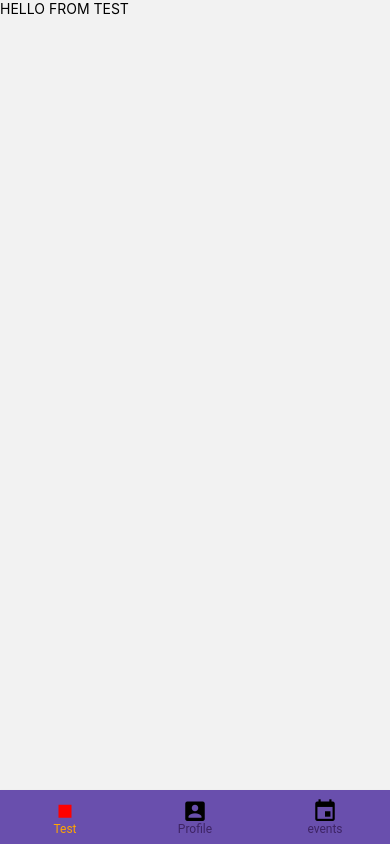
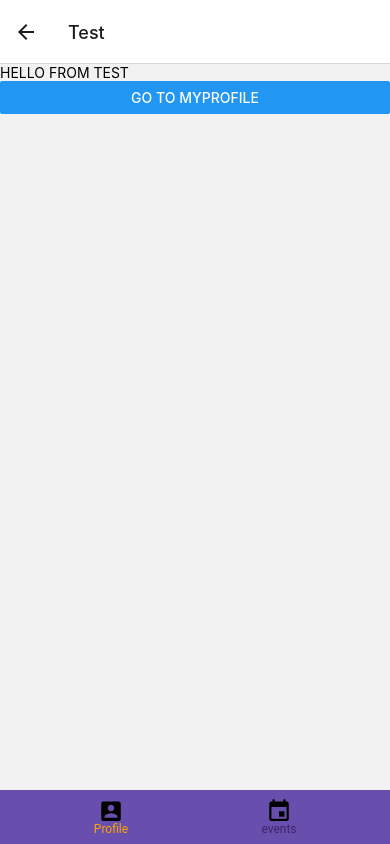
Before and after one commit to danielforkner/Expo-React-Native-Tutorial, a React Native app: screen /Test in a window 390 px wide. Built offline with nearby package versions, Linux system fonts and the light colour scheme; no server answers.

Commit message:
routing navigate

```diff
--- a/package.json
+++ b/package.json
@@ -13,14 +13,17 @@
     "@react-navigation/bottom-tabs": "^6.3.2",
     "@react-navigation/material-bottom-tabs": "^6.2.2",
     "@react-navigation/native": "^6.0.11",
+    "@react-navigation/native-stack": "^6.7.0",
     "@reduxjs/toolkit": "^1.8.4",
     "expo": "~46.0.7",
+    "expo-document-picker": "~10.3.0",
     "expo-facebook": "^12.2.0",
     "expo-status-bar": "~1.4.0",
     "firebase": "^9.9.2",
     "react": "18.0.0",
     "react-dom": "18.0.0",
     "react-native": "0.69.4",
+    "react-native-document-picker": "^8.1.1",
     "react-native-paper": "^4.12.4",
     "react-native-vector-icons": "^9.2.0",
     "react-native-web": "~0.18.7",
--- a/src/Main.js
+++ b/src/Main.js
@@ -36,7 +36,7 @@ export default function Main() {
         // labeled={false}
         barStyle={{ backgroundColor: '#694fad' }}
       >
-        <Screen
+        {/* <Screen
           name="Test"
           component={Test}
           options={{
@@ -44,7 +44,7 @@ export default function Main() {
               <MaterialCommunityIcons name="stop" color={'red'} size={26} />
             ),
           }}
-        />
+        /> */}
         <Screen
           name="Profile"
           component={Profile}
--- a/src/components/profile/MyProfile.js
+++ b/src/components/profile/MyProfile.js
@@ -1,12 +1,18 @@
 import React, { useState } from 'react';
 import { Button, View, Text, SafeAreaView } from 'react-native';
-import { useDispatch, useSelector } from 'react-redux';
+import { useSelector } from 'react-redux';
 import { auth } from '../../firebase';
 import Logout from '../auth/Logout';
 import RegisterLogin from '../auth/RegisterLogin';
-import { NavigationContainer } from '@react-navigation/native';
+import DocumentPicker, {
+  DirectoryPickerResponse,
+  DocumentPickerResponse,
+  isInProgress,
+  types,
+} from 'react-native-document-picker';
 
-const MyProfile = () => {
+const MyProfile = ({ navigation }) => {
+  const [picked, setPicked] = useState([]);
   const isLoggedIn = useSelector((state) => state.auth.isLoggedIn);
   const [user, setUser] = useState(auth.currentUser);
 
@@ -17,7 +23,23 @@ const MyProfile = () => {
           <Logout />
           <Text>EMAIL: {user?.email}</Text>
           <Text>DISPLAY NAME: {user?.displayName}</Text>
-          <Button title={'Update Profile'} />
+          <Button
+            title="Open Picker for Single File"
+            onPress={async () => {
+              try {
+                const pickedResult = await DocumentPicker.pick({
+                  allowMultiSelection: true,
+                  type: [types.doc, types.docx],
+                });
+              } catch (error) {
+                console.error(error);
+              }
+            }}
+          />
+          <Button
+            title={'Go to test'}
+            onPress={() => navigation.navigate('Test')}
+          />
         </SafeAreaView>
       ) : (
         <RegisterLogin />
--- a/src/components/profile/Profile.js
+++ b/src/components/profile/Profile.js
@@ -1,42 +1,18 @@
-import { createMaterialBottomTabNavigator } from '@react-navigation/material-bottom-tabs';
-import React, { useState } from 'react';
-import { Button, View, Text, SafeAreaView } from 'react-native';
-import { useDispatch, useSelector } from 'react-redux';
-import { auth } from '../../firebase';
-import Logout from '../auth/Logout';
-import RegisterLogin from '../auth/RegisterLogin';
+import React from 'react';
 import { NavigationContainer } from '@react-navigation/native';
 import Test from './Test';
 import MyProfile from './MyProfile';
+import { createNativeStackNavigator } from '@react-navigation/native-stack';
 
-const Profile = ({ navigation }) => {
-  const isLoggedIn = useSelector((state) => state.auth.isLoggedIn);
-  const [user, setUser] = useState(auth.currentUser);
-
-  const { Navigator, Screen } = createMaterialBottomTabNavigator();
+const Profile = () => {
+  const Stack = createNativeStackNavigator();
 
   return (
     <NavigationContainer independent={true}>
-      <Navigator>
-        <Screen name="Test" component={Test} />
-        <Screen name="MyProfile" component={MyProfile} />
-        {/* <View>
-          {isLoggedIn ? (
-            <SafeAreaView>
-              <Logout />
-              <Text>EMAIL: {user?.email}</Text>
-              <Text>DISPLAY NAME: {user?.displayName}</Text>
-              <Button title={'Update Profile'} />
-              <Button
-                title={'NAVIGATE TO TEST'}
-                onPress={() => navigation.navigate('Test')}
-              />
-            </SafeAreaView>
-          ) : (
-            <RegisterLogin />
-          )}
-        </View> */}
-      </Navigator>
+      <Stack.Navigator>
+        <Stack.Screen name="MyProfile" component={MyProfile} />
+        <Stack.Screen name="Test" component={Test} />
+      </Stack.Navigator>
     </NavigationContainer>
   );
 };
--- a/src/components/profile/Test.js
+++ b/src/components/profile/Test.js
@@ -1,10 +1,14 @@
 import React from 'react';
-import { SafeAreaView, Text, View } from 'react-native';
+import { Button, SafeAreaView, Text, View } from 'react-native';
 
-const Test = () => {
+const Test = ({ navigation }) => {
   return (
     <SafeAreaView>
       <Text>HELLO FROM TEST</Text>
+      <Button
+        title={'Go to MyProfile'}
+        onPress={() => navigation.navigate('MyProfile')}
+      />
     </SafeAreaView>
   );
 };
--- a/src/firebase.js
+++ b/src/firebase.js
@@ -18,9 +18,7 @@ import {
   getDoc,
   deleteDoc,
 } from 'firebase/firestore';
-
-// TODO
-// * refactor query logic into simple function
+import { getStorage, ref, uploadBytes } from 'firebase/storage';
 
 // For Firebase JS SDK v7.20.0 and later, measurementId is optional
 const firebaseConfig = {
@@ -51,6 +49,10 @@ export const logInWithEmailAndPassword = async (email, password) => {
     throw err;
   }
 };
+
+// Storage
+const storage = getStorage(app);
+const storageRef = ref(storage);
 
 // ----------------USERS
 export const registerWithEmailAndPassword = async (name, email, password) => {
```
Also changed, not shown: 1 other file (tests, documents, lock files or other folders).
